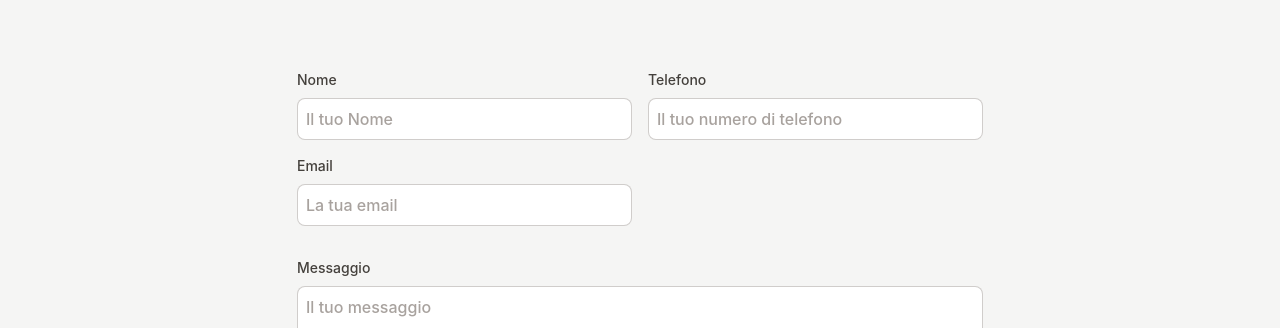
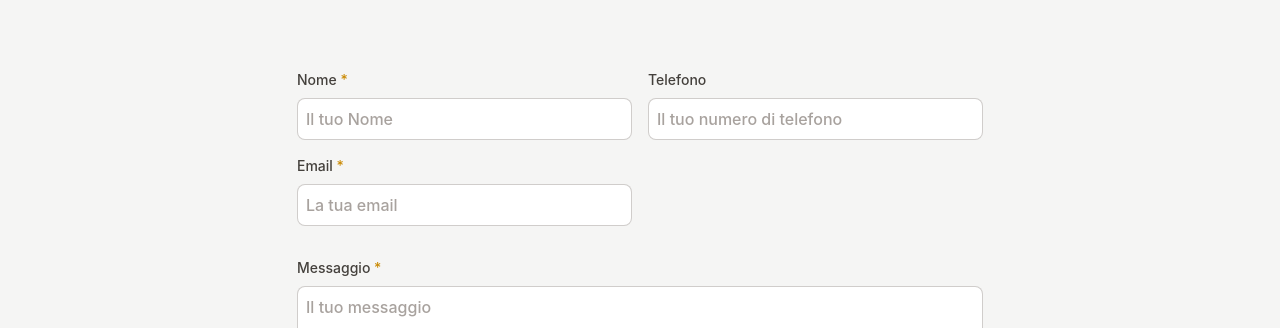
Before and after one commit to emanuelefavero/edil-2-esse, a Next.js app: page / in a window 1280 px wide. Shown: the part 2192-2520 px from the top of the page. Built offline with nearby package versions, Linux system fonts and the light colour scheme; no server answers.

Commit message:
add required star in required input labels

```diff
--- a/components/EstimateForm.tsx
+++ b/components/EstimateForm.tsx
@@ -21,7 +21,7 @@ export default function Component() {
               htmlFor='name'
               className='block text-sm font-medium text-stone-700 mb-2'
             >
-              Nome
+              Nome <span className='text-yellow-600'>*</span>
             </label>
             <input
               type='text'
@@ -50,7 +50,7 @@ export default function Component() {
               htmlFor='email'
               className='block text-sm font-medium text-stone-700 mb-2'
             >
-              Email
+              Email <span className='text-yellow-600'>*</span>
             </label>
             <input
               type='email'
@@ -68,7 +68,7 @@ export default function Component() {
             htmlFor='message'
             className='block text-sm font-medium text-stone-700 mb-2'
           >
-            Messaggio
+            Messaggio <span className='text-yellow-600'>*</span>
           </label>
           <textarea
             name='message'
```
